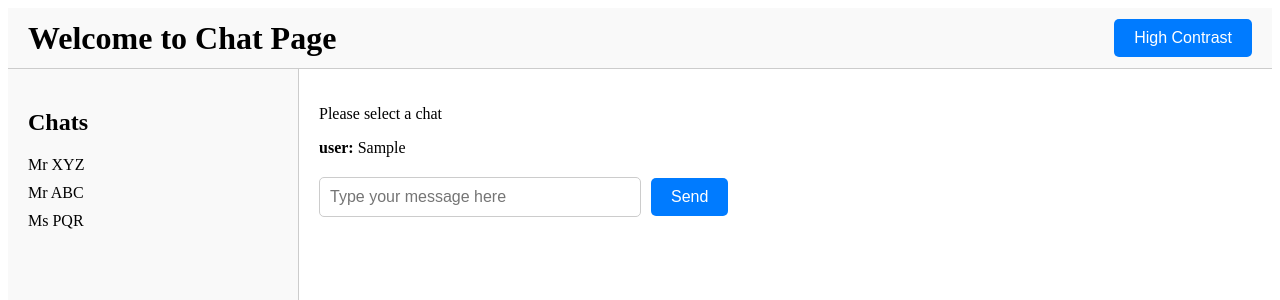
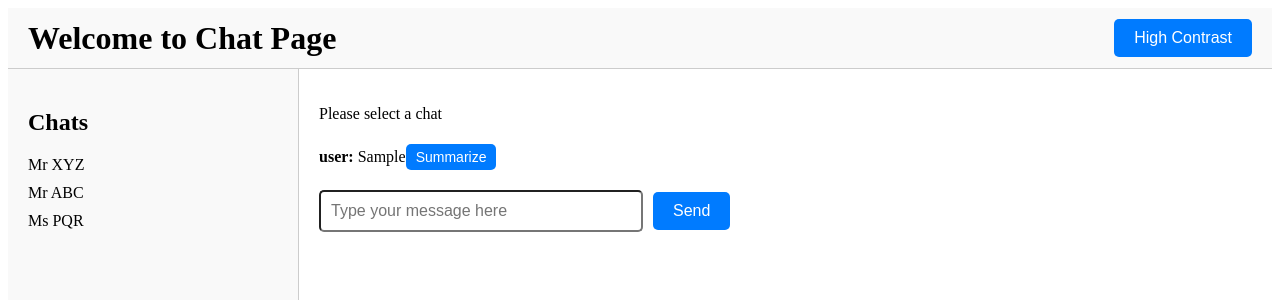
Before and after one commit to anushakal/MedQ, a React (Create React App) app in the folder medq/: page /chat in a window 1280 px wide. Both pictures are taken after typing "Sample" into the empty fields and a click on the button "Send". Shown: the top 300 px of the page. Built offline with nearby package versions, Linux system fonts and the light colour scheme; no server answers.

Commit message:
Summarize each chat option

```diff
--- a/medq/src/ChatPage.js
+++ b/medq/src/ChatPage.js
@@ -13,7 +13,7 @@ const ChatPage = () => {
   const [selectedChat, setSelectedChat] = useState(""); // Selected chat
   const [conversationHistory, setConversationHistory] = useState([]); // Conversation history between user and AI
   const [highContrast, setHighContrast] = useState(false); // High contrast mode
-  const [displayText, setDisplayText] = useState(""); // Original text for displaying
+
 
   // Handle input text change
   const handleInputChange = (event) => {
@@ -64,6 +64,30 @@ const ChatPage = () => {
         console.error("Error while getting AI response:", error);
       }
     };
+
+    // Handle summarizing a message
+    const handleSummarize = async (message, index) => {
+      try {
+        const completion = await openai.chat.completions.create({
+          model: "gpt-3.5-turbo",
+          messages: [
+            { role: "system", content: "Summarize the following message:" },
+            { role: "user", content: message },
+          ],
+        });
+
+        const summary = completion.choices[0].message.content;
+
+        setConversationHistory((prevHistory) =>
+          prevHistory.map((msg, i) =>
+            i === index ? { ...msg, summary } : msg
+          )
+        );
+      } catch (error) {
+        console.error("Error while summarizing message:", error);
+      }
+    };
+
 
     return (
       <div
@@ -142,30 +166,45 @@ const ChatPage = () => {
             </ul>
           </div>
 
-          {/* Right Pane (Chat Interface) */}
+          {/* Right Pane */}
         <div
           style={{
             flex: 1,
             padding: "20px",
             backgroundColor: highContrast ? "#000" : "#fff",
             color: highContrast ? "#fff" : "#000",
-              overflowY: "auto",
           }}
         >
-            <p>
-              {selectedChat ? `You are chatting with ${selectedChat}` : "Please select a chat"}
-            </p>
+          <p>{selectedChat ? `You are chatting with ${selectedChat}` : "Please select a chat"}</p>
 
           {/* Display Conversation History */}
           <div>
             {conversationHistory.map((msg, index) => (
-                <div key={index} style={{ marginBottom: "10px" }}>
+              <div key={index} style={{ marginBottom: "20px" }}>
                 <strong>{msg.role}:</strong> {msg.content}
+                {msg.summary && (
+                  <p style={{ fontStyle: "italic", color: "#888" }}>Summary: {msg.summary}</p>
+                )}
+                <button
+                  onClick={() => handleSummarize(msg.content, index)}
+                  style={{
+                    marginTop: "5px",
+                    padding: "5px 10px",
+                    fontSize: "14px",
+                    borderRadius: "5px",
+                    backgroundColor: "#007BFF",
+                    color: "white",
+                    border: "none",
+                    cursor: "pointer",
+                  }}
+                >
+                  Summarize
+                </button>
               </div>
             ))}
           </div>
 
-            {/* User Input and Send Button */}
+          {/* User Input */}
           <div style={{ marginTop: "20px" }}>
             <input
               type="text"
@@ -177,9 +216,6 @@ const ChatPage = () => {
                 padding: "10px",
                 fontSize: "16px",
                 borderRadius: "5px",
-                  border: highContrast ? "2px solid #fff" : "1px solid #ccc",
-                  backgroundColor: highContrast ? "#333" : "#fff",
-                  color: highContrast ? "#fff" : "#000",
               }}
             />
             <button
@@ -188,11 +224,11 @@ const ChatPage = () => {
                 marginLeft: "10px",
                 padding: "10px 20px",
                 fontSize: "16px",
-                  cursor: "pointer",
                 borderRadius: "5px",
-                  backgroundColor: highContrast ? "#ff6600" : "#007BFF",
+                backgroundColor: "#007BFF",
                 color: "white",
                 border: "none",
+                cursor: "pointer",
               }}
             >
               Send
```
Lines whose indentation alone changed are shown as unchanged.
